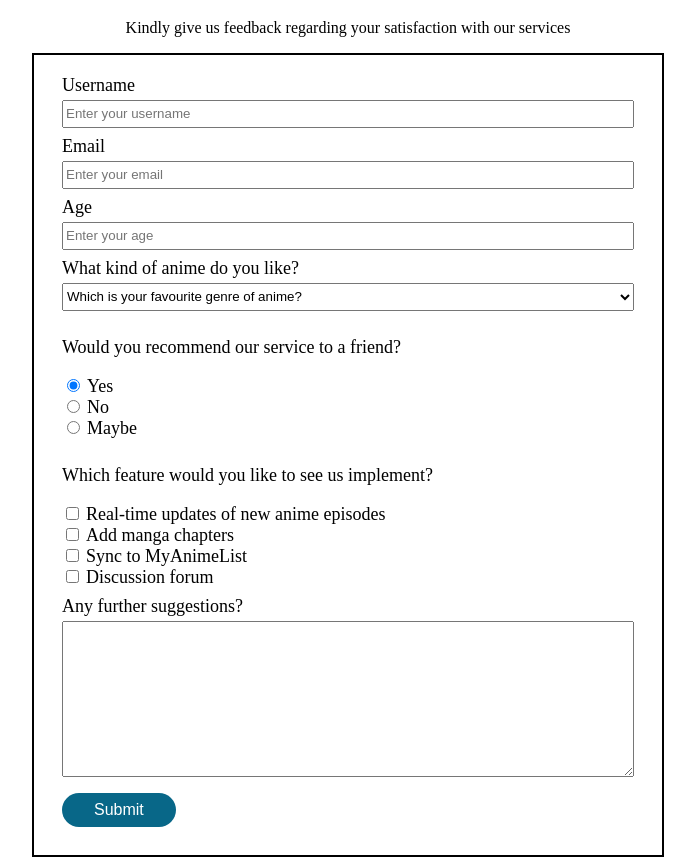
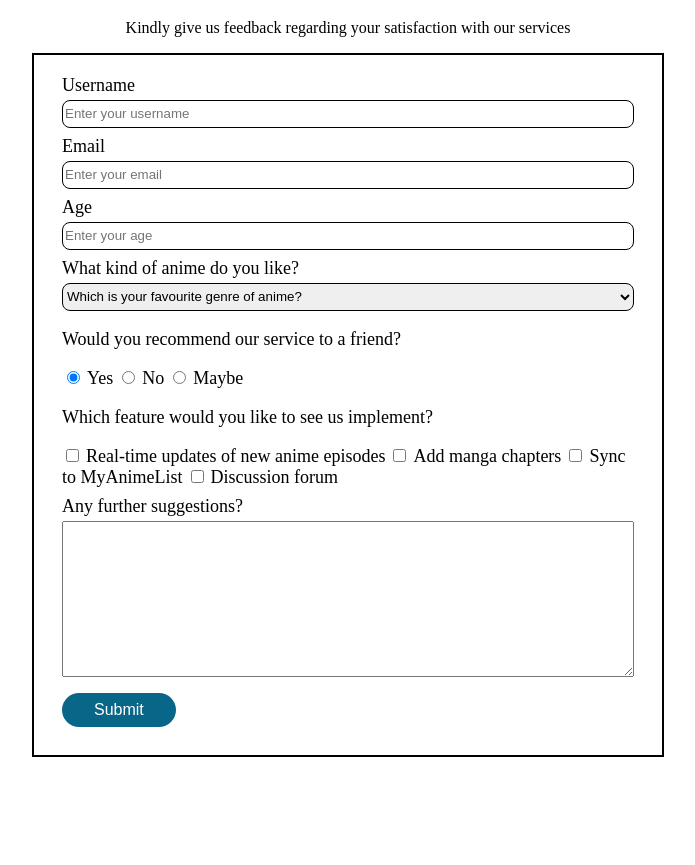
Before and after one commit to Ja-Uyoma/survey-form, a website built with Vite: page index.html in a window 1280 px wide. Shown: the part 61-926 px from the top of the page, without its empty margins (292-987 px from the left). After the commit the page ends 826 px from the top, so only its background shows below. Built offline with nearby package versions, Linux system fonts and the light colour scheme.

Commit message:
feat: style the border of input and select elements

```diff
--- a/style.css
+++ b/style.css
@@ -38,6 +38,9 @@ input[type="email"],
 input[type="number"],
 select {
   height: 1.75rem;
+  border-radius: 0.5rem;
+  border: 1px solid black;
+}
 }
 
 div {
```
